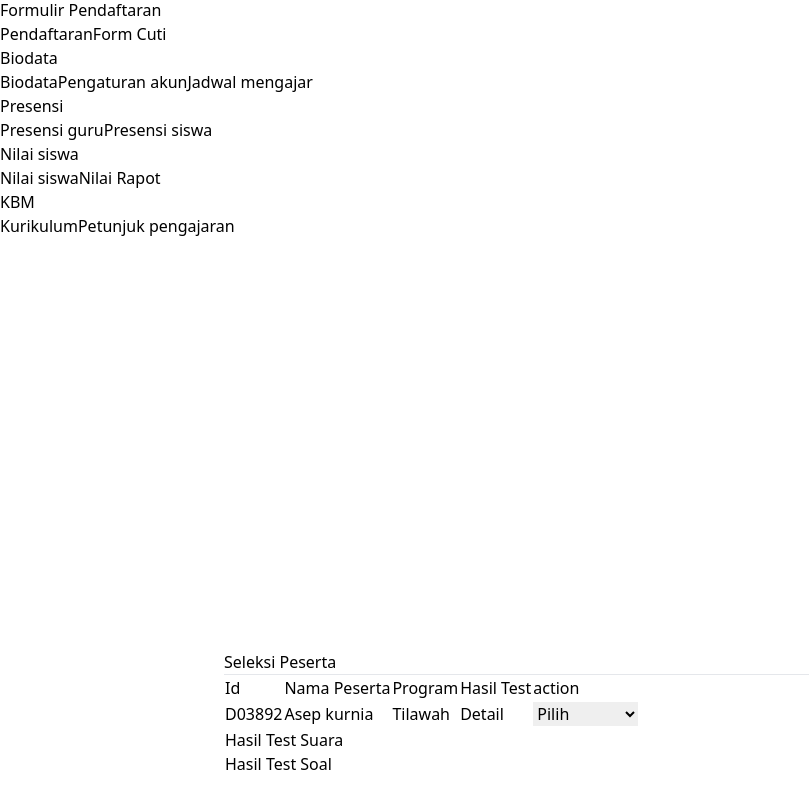
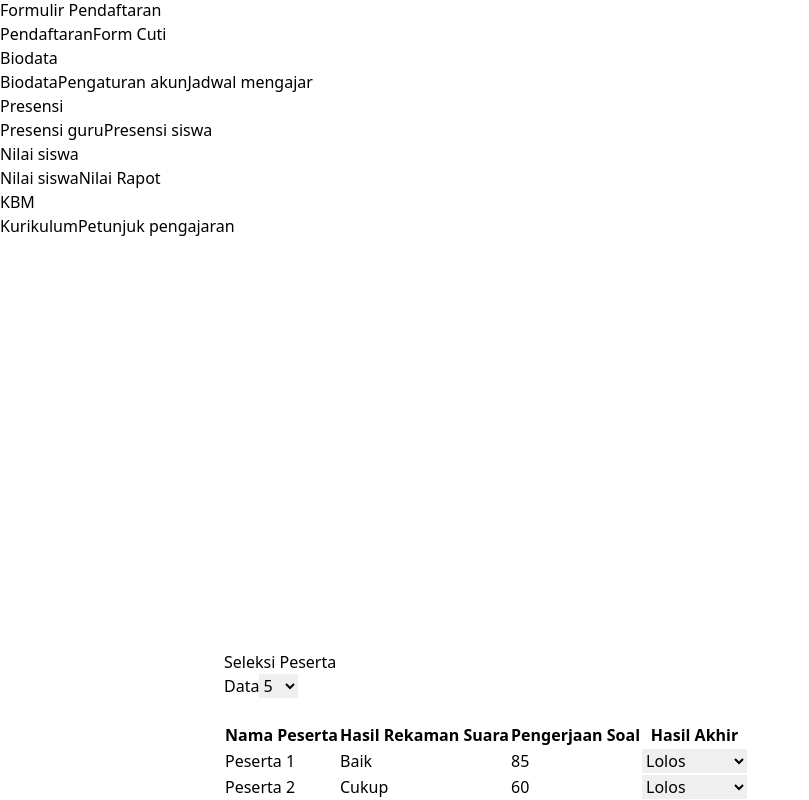
Before and after one commit to HanggityaRaharjo/fron-end-ltq-markaz, a React (Vite) app: page /show/seleksi-peserta in a window 1280 px wide. Shown: the part 366-1166 px from the top of the page, without its empty margins (0-809 px from the left). Before the commit the page ends 1143 px from the top, so only its background shows below. Built offline with nearby package versions, Linux system fonts and the light colour scheme.

Commit message:
update psb

```diff
--- /dev/null
+++ b/src/pages/panitiaPSB/dashboardPsb/index.jsx
@@ -0,0 +1,70 @@
+import React from 'react'
+import Layout from '../../../layouts/Layout'
+import PieChart from '../../../components/ChartPie'
+import ChartComponent from '../../../components/ChartComponent'
+
+function DashboardPsb() {
+    return (
+        <Layout>
+            <div className='p-5'>
+                <div className='flex flex-col gap-10'>
+                    <div className='grid grid-cols-3 gap-5'>
+                        <div className='bg-white flex justify-center p-5 border rounded-md shadow-md hover:shadow-green-200 transition-all duration-200'>
+                            <div className='flex flex-col gap-2 items-center'>
+                                <div className='flex gap-2 items-center'>
+                                    <svg xmlns="http://www.w3.org/2000/svg" fill="none" viewBox="0 0 24 24" strokeWidth={2} stroke="currentColor" className="w-5 h-5">
+                                        <path strokeLinecap="round" strokeLinejoin="round" d="M15.75 6a3.75 3.75 0 11-7.5 0 3.75 3.75 0 017.5 0zM4.501 20.118a7.5 7.5 0 0114.998 0A17.933 17.933 0 0112 21.75c-2.676 0-5.216-.584-7.499-1.632z" />
+                                    </svg>
+                                    <h1 className='font-bold text-xl'>423</h1>
+                                </div>
+                                <label>jumlah Siswa</label>
+                            </div>
+                        </div>
+                        <div className='bg-white p-5 flex justify-center border rounded-md shadow-md hover:shadow-green-200 transition-all duration-200'>
+                            <div className='flex flex-col gap-2 items-center'>
+                                <div className='flex gap-2 items-center'>
+                                    <svg xmlns="http://www.w3.org/2000/svg" fill="none" viewBox="0 0 24 24" strokeWidth={2} stroke="currentColor" className="w-5 h-5">
+                                        <path strokeLinecap="round" strokeLinejoin="round" d="M15.75 6a3.75 3.75 0 11-7.5 0 3.75 3.75 0 017.5 0zM4.501 20.118a7.5 7.5 0 0114.998 0A17.933 17.933 0 0112 21.75c-2.676 0-5.216-.584-7.499-1.632z" />
+                                    </svg>
+                                    <h1 className='font-bold text-xl'>423</h1>
+                                </div>
+                                <label>jumlah Pendaftar</label>
+                            </div>
+                        </div>
+                        <div className='bg-white p-5 flex justify-center border rounded-md shadow-md hover:shadow-green-200 transition-all duration-200'>
+                            <div className='flex flex-col gap-2 items-center'>
+                                <div className='flex gap-2 items-center'>
+                                    <svg xmlns="http://www.w3.org/2000/svg" fill="none" viewBox="0 0 24 24" strokeWidth={2} stroke="currentColor" className="w-5 h-5">
+                                        <path strokeLinecap="round" strokeLinejoin="round" d="M15.75 6a3.75 3.75 0 11-7.5 0 3.75 3.75 0 017.5 0zM4.501 20.118a7.5 7.5 0 0114.998 0A17.933 17.933 0 0112 21.75c-2.676 0-5.216-.584-7.499-1.632z" />
+                                    </svg>
+                                    <h1 className='font-bold text-xl'>423</h1>
+                                </div>
+                                <label>Peserta Aktif</label>
+                            </div>
+                        </div>
+                    </div>
+                    <div className='grid grid-cols-2 bg-white shadow-md p-5'>
+                        <div className='flex justify-center items-center'>
+                            <div>
+                                <h1 className='font-bold text-xl'>Data</h1>
+                                <div className='w-[500px] h-[300px]'>
+                                    <ChartComponent />
+                                </div>
+                            </div>
+                        </div>
+                        <div className='flex justify-center'>
+                            <div>
+                                <h1 className='font-bold text-xl'>Data</h1>
+                                <div className='h-[300px] w-[300px]'>
+                                    <PieChart />
+                                </div>
+                            </div>
+                        </div>
+                    </div>
+                </div>
+            </div>
+        </Layout>
+    )
+}
+
+export default DashboardPsb
--- a/src/pages/panitiaPSB/seleksiPeserta/index.jsx
+++ b/src/pages/panitiaPSB/seleksiPeserta/index.jsx
@@ -2,70 +2,80 @@ import React, { useState } from 'react'
 import Layout from '../../../layouts/Layout'
 
 function SeleksiPeserta() {
-    const [isShowDetail, setIsShowDetail] = useState(false)
-
-    const HandleDetail = () => {
-        setIsShowDetail(true)
-    }
+    const participants = [
+        {
+            nama: 'Peserta 1',
+            rekamanSuara: 'Baik',
+            pengerjaanSoal: '85',
+            hasilAkhir: 'Lolos',
+        },
+        {
+            nama: 'Peserta 2',
+            rekamanSuara: 'Cukup',
+            pengerjaanSoal: '60',
+            hasilAkhir: 'Tidak Lolos',
+        },
+        // Tambahkan data peserta lainnya sesuai kebutuhan
+    ];
 
     return (
         <Layout>
-            <div className='p-5 flex flex-col gap-5'>
-                <div className="flex flex-col gap-2 bg-white p-5 shadow-md rounded-md">
-                    <h1 className="font-bold text-2xl">Seleksi Peserta</h1>
-                    <hr className="border-black" />
+            <section className='P-5'>
+                <h1 className="text-2xl font-semibold mb-4">Seleksi Peserta</h1>
+                <div className="p-5 bg-white shadow-lg">
+                    <div className='bg-white mt-5'>
+                        <div className='py-5 flex justify-between items-center'>
+                            <div className='flex gap-2'>
+                                <span className='font-semibold'>Data</span>
+                                <select className='border'>
+                                    <option value="">5</option>
+                                    <option value="">10</option>
+                                    <option value="">20</option>
+                                    <option value="">25</option>
+                                </select>
                             </div>
-                <div className='p-5 bg-white shadow-md rounded-md'>
-                    <table className='w-full'>
+                            <div>
+                                <div>
+                                    <input type="text" className='border border-black px-2' />
+                                </div>
+                            </div>
+                        </div>
+                        <ParticipantTable participants={participants} />
+                    </div>
+                </div>
+            </section>
+        </Layout>
+    )
+};
+
+const ParticipantTable = ({ participants }) => {
+    return (
+        <table className="table-auto w-full">
             <thead>
-                            <tr className='bg-black text-white text-center'>
-                                <td className='px-4 py-2'>Id</td>
-                                <td className='px-4 py-2'>Nama Peserta</td>
-                                <td className='px-4 py-2'>Program</td>
-                                <td className='px-4 py-2'>Hasil Test</td>
-                                <td className='px-4 py-2'>action</td>
+                <tr className='bg-black text-white'>
+                    <th className="px-4 py-2">Nama Peserta</th>
+                    <th className="px-2 py-2">Hasil Rekaman Suara</th>
+                    <th className="px-4 py-2">Pengerjaan Soal</th>
+                    <th className="px-4 py-2">Hasil Akhir</th>
                 </tr>
             </thead>
             <tbody>
-                            <tr className='text-center'>
-                                <td className='px-4 py-2 border'>D03892</td>
-                                <td className='px-4 py-2 border text-left'>Asep kurnia</td>
-                                <td className='px-4 py-2 border'>Tilawah</td>
-                                <td className='px-4 py-2 border'>
-                                    <div>
-                                        <button onClick={() => setIsShowDetail(!isShowDetail)} className='p-2 bg-blue-200 rounded-md font-medium'>Detail</button>
-                                    </div>
-                                </td>
-                                <td className='px-4 py-2 border'>
-                                    <div className='w-full'>
-                                        <select name="" id="" className='w-full outline-none'>
-                                            <option value="">Pilih</option>
-                                            <option value="">Lulus</option>
-                                            <option value="">Tidak Lulus</option>
+                {participants.map((participant, index) => (
+                    <tr key={index}>
+                        <td className="border px-4 py-2">{participant.nama}</td>
+                        <td className="border px-4 py-2">{participant.rekamanSuara}</td>
+                        <td className="border px-4 py-2">{participant.pengerjaanSoal}</td>
+                        <td className="border px-4 py-2">
+                            <select name="" id="" className='w-full'>
+                                <option value="">Lolos</option>
+                                <option value="">Tidak Lolos</option>
                             </select>
-                                    </div>
                         </td>
                     </tr>
-                            <tr>
-                                <td colSpan={5} className={`border overflow-hidden `} style={{ height: isShowDetail ? 'auto' : 0, overflow: 'hidden', transition: 'height 0.2s' }}>
-                                    < div className={`flex px-2 flex-col gap-2  overflow-hidden transition-all duration-200 ${isShowDetail ? 'h-[150px]' : 'h-[0px]'}`}>
-                                        <div className='flex flex-col gap-5'>
-                                            <div>
-                                                <label className='font-medium'>Hasil Test Suara</label>
-                                            </div>
-                                            <div>
-                                                <label className='font-medium'>Hasil Test Soal</label>
-                                            </div>
-                                        </div>
-                                    </div>
-                                </td>
-                            </tr>
+                ))}
             </tbody>
         </table>
-                </div>
-            </div>
-        </Layout >
-    )
-}
+    );
+};
 
 export default SeleksiPeserta
```
Also changed, not shown: src/App.jsx (+10 -5 lines), src/pages/tu/administrasi/spp/pembayaranSpp/daftarUlang/index.jsx (+33 -3 lines). Lines whose indentation alone changed are shown as unchanged.
